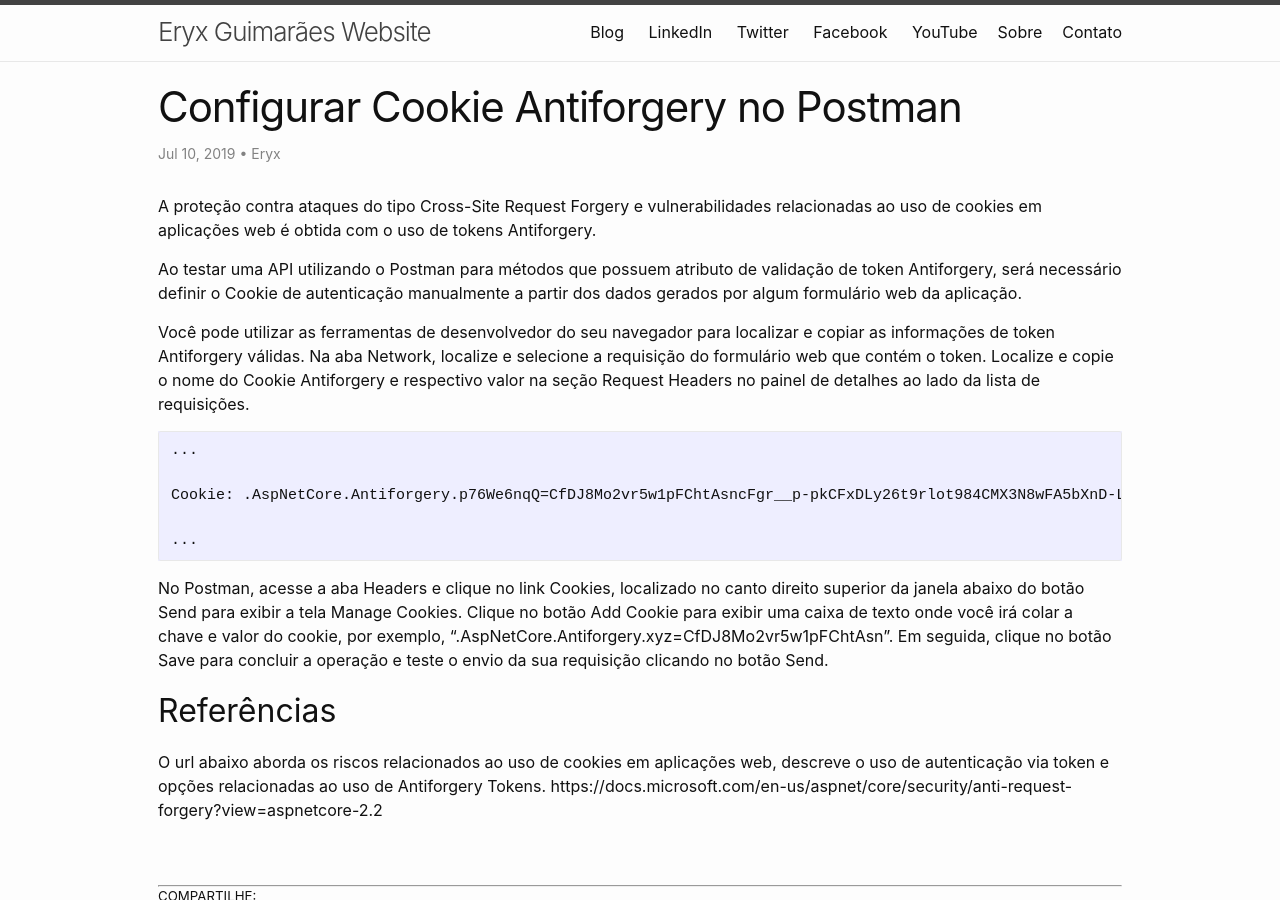
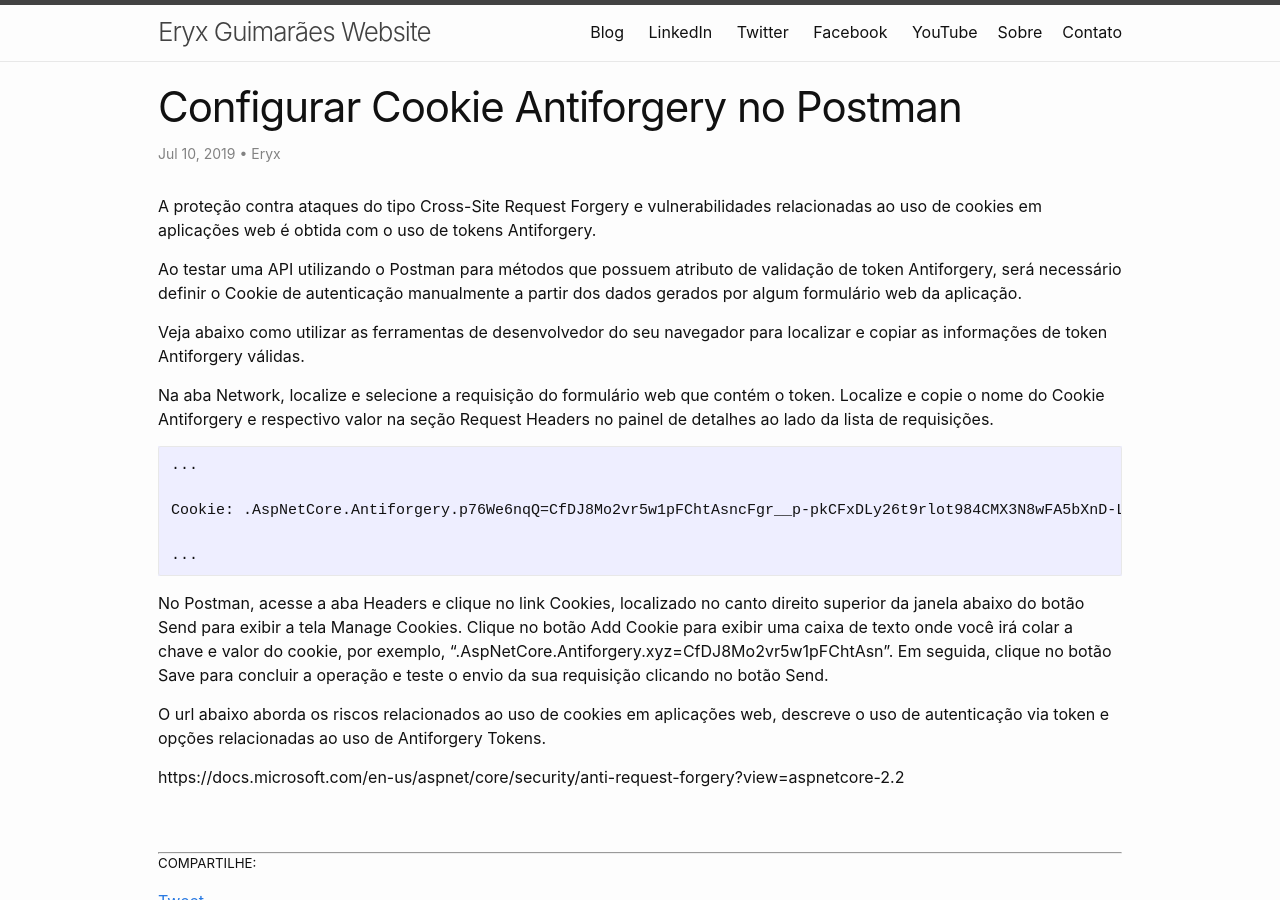
Before and after one commit to eryxjose/eryxjose.github.io, a Jekyll site: the page built from _posts/2019-07-10-configurar-cookie-antiforgery-no-postman.markdown, in a window 1280 px wide and 900 px high. Built offline with Jekyll 4.4.1, drawn with Linux system fonts in a browser that asks for light colours; comment, search, counter and statistics services are not loaded.

Commit message:
Revisão post Configurar Cookie Antiforgery no Postman

```diff
--- a/_posts/2019-07-10-configurar-cookie-antiforgery-no-postman.markdown
+++ b/_posts/2019-07-10-configurar-cookie-antiforgery-no-postman.markdown
@@ -9,7 +9,9 @@ A proteção contra ataques do tipo Cross-Site Request Forgery e vulnerabilidade
 
 Ao testar uma API utilizando o Postman para métodos que possuem atributo de validação de token Antiforgery, será necessário definir o Cookie de autenticação manualmente a partir dos dados gerados por algum formulário web da aplicação.
 
-Você pode utilizar as ferramentas de desenvolvedor do seu navegador para localizar e copiar as informações de token Antiforgery válidas. Na aba Network, localize e selecione a requisição do formulário web que contém o token. Localize e copie o nome do Cookie Antiforgery e respectivo valor na seção Request Headers no painel de detalhes ao lado da lista de requisições.
+Veja abaixo como utilizar as ferramentas de desenvolvedor do seu navegador para localizar e copiar as informações de token Antiforgery válidas.
+
+Na aba Network, localize e selecione a requisição do formulário web que contém o token. Localize e copie o nome do Cookie Antiforgery e respectivo valor na seção Request Headers no painel de detalhes ao lado da lista de requisições.
 
 	...
 
@@ -19,7 +21,6 @@ Você pode utilizar as ferramentas de desenvolvedor do seu navegador para locali
 
 No Postman, acesse a aba Headers e clique no link Cookies, localizado no canto direito superior da janela abaixo do botão Send para exibir a tela Manage Cookies. Clique no botão Add Cookie para exibir uma caixa de texto onde você irá colar a chave e valor do cookie, por exemplo, ".AspNetCore.Antiforgery.xyz=CfDJ8Mo2vr5w1pFChtAsn". Em seguida, clique no botão Save para concluir a operação e teste o envio da sua requisição clicando no botão Send.
 
-## Referências
+O url abaixo aborda os riscos relacionados ao uso de cookies em aplicações web, descreve o uso de autenticação via token e opções relacionadas ao uso de Antiforgery Tokens.
 
-O url abaixo aborda os riscos relacionados ao uso de cookies em aplicações web, descreve o uso de autenticação via token e opções relacionadas ao uso de Antiforgery Tokens.
 https://docs.microsoft.com/en-us/aspnet/core/security/anti-request-forgery?view=aspnetcore-2.2
```
